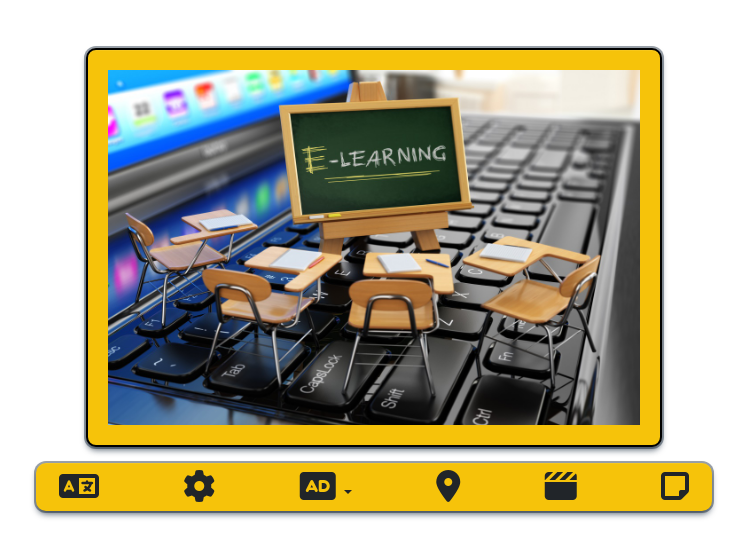
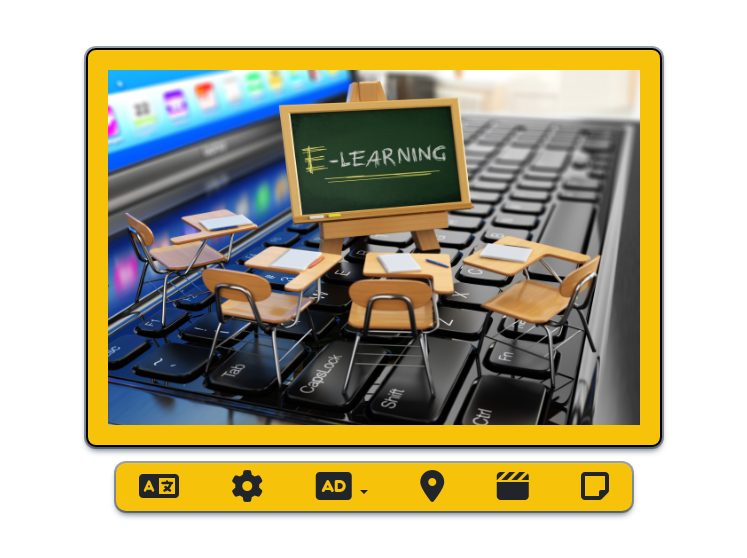
Before and after one commit to aryan-paritosh/Chegg_hackerthon, a plain HTML site: page index.html in a window 1280 px wide. Shown: the whole page, without its empty margins (266-1013 px from the left). Drawn offline with nearby package versions, Linux system fonts and the light colour scheme.

Commit message:
Update style.css

```diff
--- a/style.css
+++ b/style.css
@@ -23,8 +23,8 @@ body{
    text-align: center;
    display: block;
 
-   margin-left: 220px;
-   margin-right: 220px;
+   margin-left: 300px;
+   margin-right: 300px;
 
    background-color: rgb(246, 195, 10);
    border-radius: 10px;
@@ -50,7 +50,7 @@ body{
 #lang{
    text-align: center;
     position: absolute;
-    top: 550px;
+    top: 410px;
     left: 600px;
     display:block;
     color: white;
```
